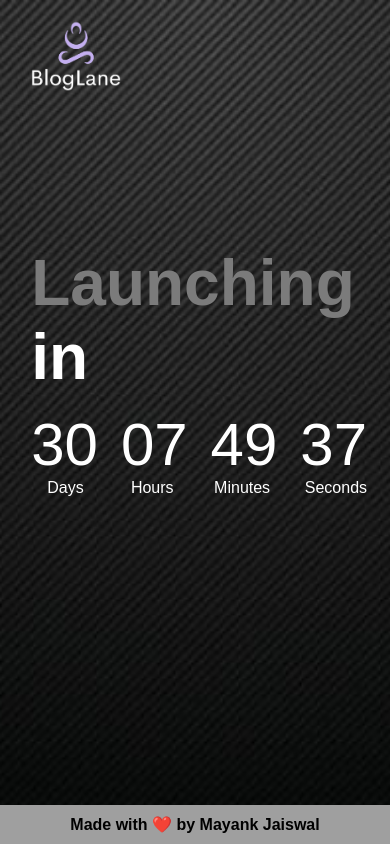
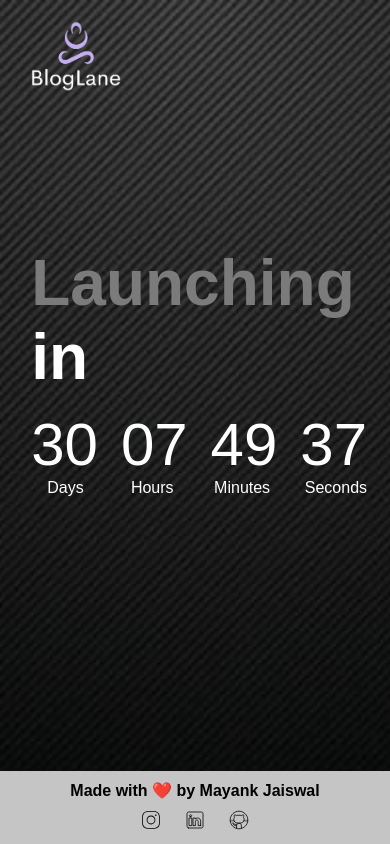
Before and after one commit to mayankjaiswal27/BlogLaneTimer, a plain HTML site: page index.html in a window 390 px wide. Drawn offline with Linux system fonts and the light colour scheme.

Commit message:
Added Socials

```diff
--- a/index.html
+++ b/index.html
@@ -41,7 +41,15 @@
         </div>
         <img src="images/rocket.png" class="rocket">
     </div>
-    <footer>Made with ❤️ by Mayank Jaiswal</footer>
+    <footer>
+        Made with ❤️ by Mayank Jaiswal
+        <div class="social-links">
+            <a href="https://www.instagram.com/mayank._2701" target="_blank"><img src="images/instagram-icon.svg" alt="Instagram"></a>
+            <a href="https://www.linkedin.com/in/mayank-jaiswal-2479a9248" target="_blank"><img src="images/linkedin-icon.svg" alt="LinkedIn"></a>
+            <a href="https://github.com/mayankjaiswal27" target="_blank"><img src="images/github-icon.svg" alt="GitHub"></a>
+        </div>
+    </footer>
+
     <script>
         var countDownDate= new Date("April 25,2024 00:00:00").getTime();
         var x=setInterval(function(){
--- a/styles.css
+++ b/styles.css
@@ -15,7 +15,7 @@ marquee {
 .container{
     width: 100;
     height: 100vh;
-    background-image: url(images/background.png);
+    background-image: url(images/bg2.jpg);
     background-position: center;
     background-size: cover;
     padding: 0 8%;
@@ -75,9 +75,9 @@ marquee {
     }
 }
 footer {
-    background-color: #9f9f9f;
+    background-color: #c5c5c5;
     color: #000000;
-    padding: 15px;
+    padding: 10px;
     text-align: center;
     position: fixed;
     left: 0;
@@ -96,6 +96,29 @@ span.minutes{
 }
 span.seconds{
     margin-left:4.5px;
+}
+
+
+.social-links {
+    margin-top: 10px;
+}
+
+.social-links a {
+    display: inline-block;
+    margin: 0 10px;
+    width: 30px; /* Adjust the size of icons */
+    height: 30px; /* Adjust the size of icons */
+}
+
+.social-links a img {
+    width: 100%;
+    height: auto;
+    border-radius: 20%; /* Makes the icons circular */
+    transition: transform 0.3s ease;
+}
+
+.social-links a img:hover {
+    transform: scale(1.2); /* Enlarge the icons on hover */
 }
 @media screen and (max-width: 1099px) {
     body {
@@ -160,7 +183,7 @@ display: none;
         }
     }
     footer {
-        background-color: #9f9f9f;
+        background-color: #c5c5c5;
         color: #000000;
         padding: 10px;
         text-align: center;
@@ -171,4 +194,25 @@ display: none;
         font-weight: bold;
 
     }
+    .social-links {
+        margin-top: 10px;
+    }
+
+    .social-links a {
+        display: inline-block;
+        margin: 0 10px;
+        width: 20px;
+        height: 20px;
+    }
+
+    .social-links a img {
+        width: 100%;
+        height: auto;
+        border-radius: 20%;
+        transition: transform 0.3s ease;
+    }
+
+    .social-links a img:hover {
+        transform: scale(1.2);
+    }
 }
```
Also changed, not shown: images/bg2.jpg (added), images/github-icon.svg (added), images/instagram-icon.svg (added), images/linkedin-icon.svg (added).
